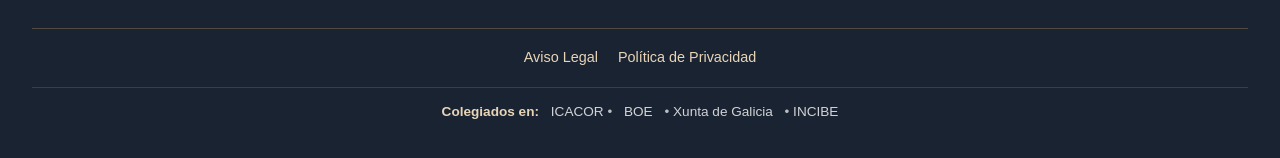
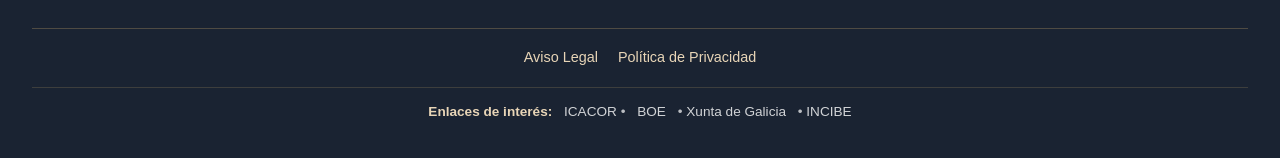
Before and after one commit to streaming10/Perseus_RC_abogados, a Jekyll site: the page built from index.md, in a window 1280 px wide and 900 px high, scrolled down 6150 px. Shown: the part 727-885 px from the top of the window. Built offline with Jekyll 4.4.1, drawn with Linux system fonts in a browser that asks for light colours.

Commit message:
Update footer.html

```diff
--- a/_includes/footer.html
+++ b/_includes/footer.html
@@ -26,7 +26,7 @@
         <!-- Enlaces externos de autoridad -->
         <div class="footer-external" style="margin-top: 1rem; padding-top: 0.8rem; border-top: 1px solid rgba(201, 169, 106, 0.2);">
           <p style="margin: 0; font-size: 0.85rem; color: rgba(255, 255, 255, 0.7);">
-            <strong style="color: var(--accent-light-gold);">Colegiados en:</strong>
+            <strong style="color: var(--accent-light-gold);">Enlaces de interés:</strong>
             <a href="https://www.icacor.es/" target="_blank" rel="noopener" style="color: rgba(255, 255, 255, 0.8); text-decoration: none; margin-left: 0.5rem;">ICACOR</a> •
             <a href="https://www.boe.es/" target="_blank" rel="noopener" style="color: rgba(255, 255, 255, 0.8); text-decoration: none; margin: 0 0.5rem;">BOE</a> •
             <a href="https://www.xunta.gal/" target="_blank" rel="noopener" style="color: rgba(255, 255, 255, 0.8); text-decoration: none; margin-right: 0.5rem;">Xunta de Galicia</a> •
```
